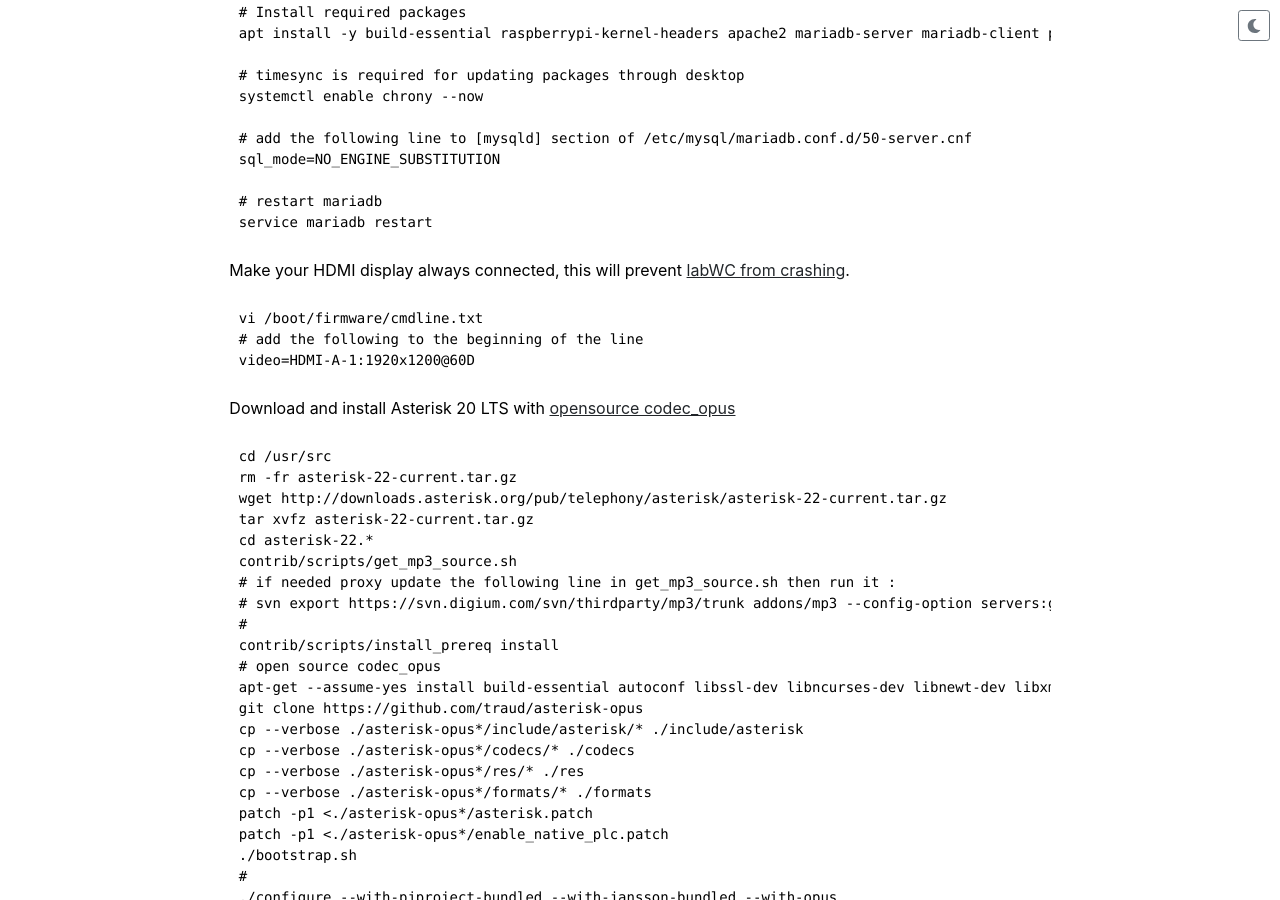
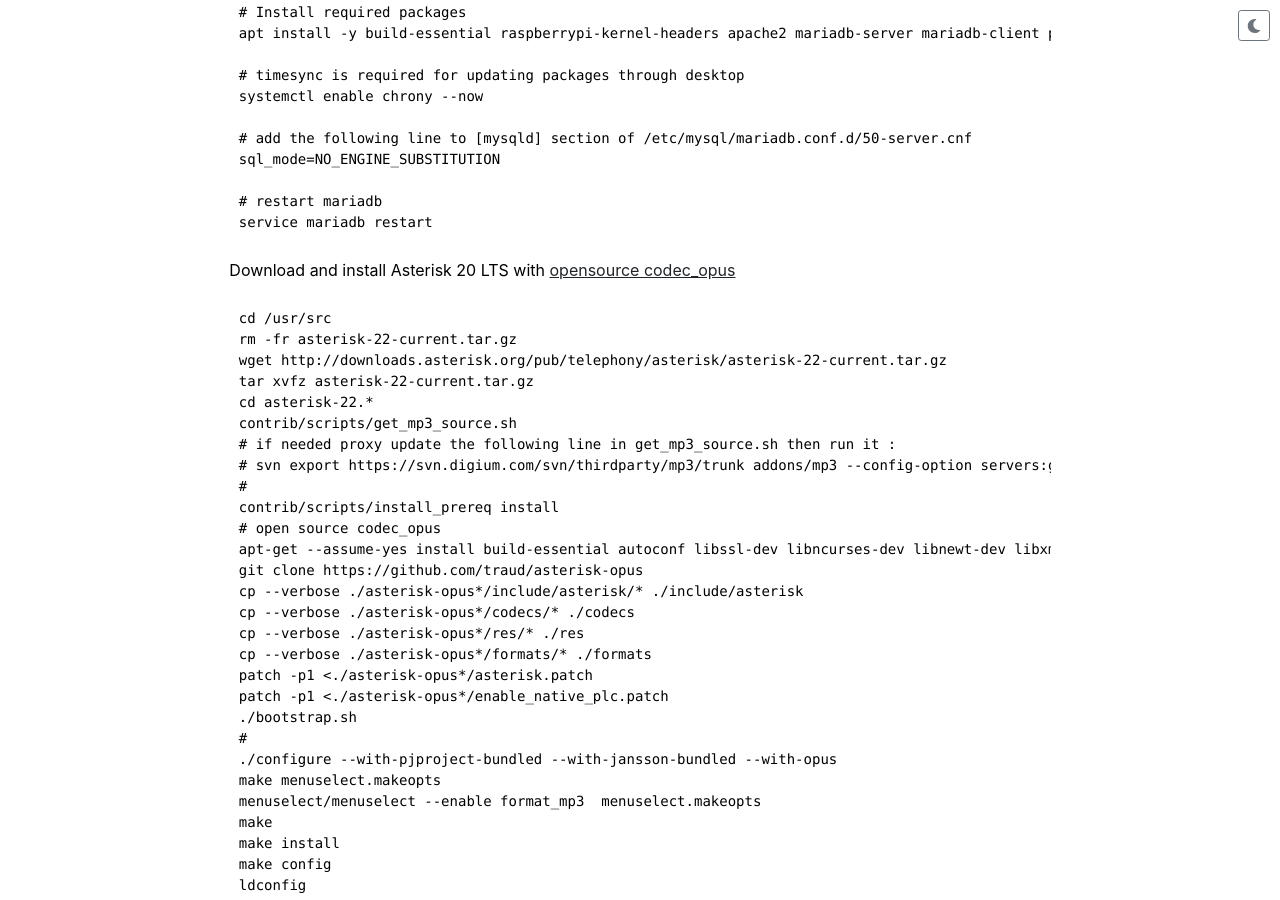
Before and after one commit to remosim/remosim.github.io, a Jekyll site: the page built from software.md, in a window 1280 px wide and 900 px high, scrolled down 877 px. Built offline with Jekyll 4.4.1, drawn with Linux system fonts in a browser that asks for light colours.

Commit message:
moved forced hdmi connection to callontv

````diff
--- a/software.md
+++ b/software.md
@@ -43,13 +43,6 @@ sql_mode=NO_ENGINE_SUBSTITUTION
 
 # restart mariadb
 service mariadb restart
-```
-Make your HDMI display always connected, this will prevent [labWC from crashing](https://forums.raspberrypi.com/viewtopic.php?t=328439#p1969811).
-
-```
-vi /boot/firmware/cmdline.txt
-# add the following to the beginning of the line
-video=HDMI-A-1:1920x1200@60D
 ```
 
 Download and install Asterisk 20 LTS with [opensource codec_opus](https://github.com/traud/asterisk-opus)
````
